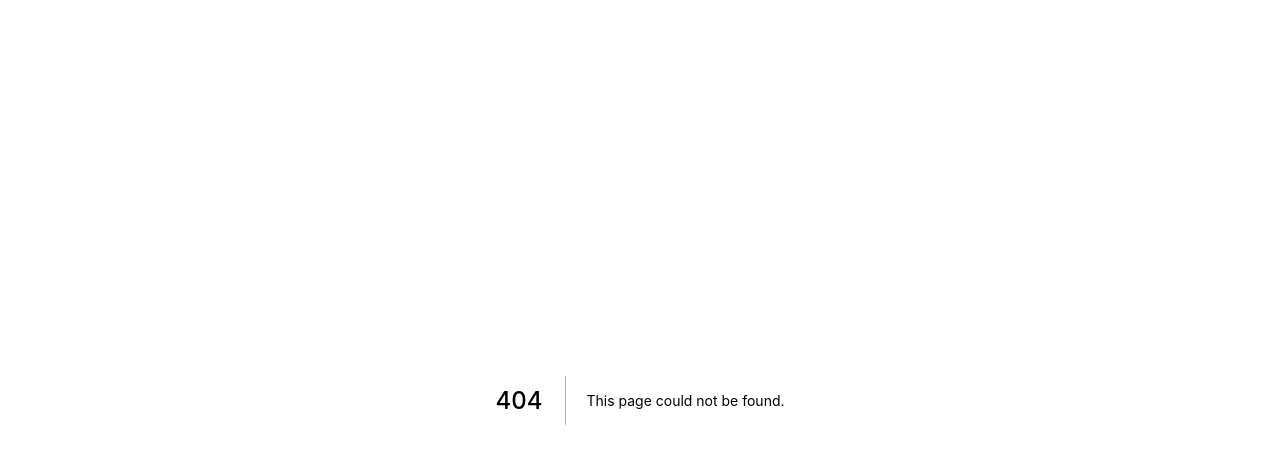
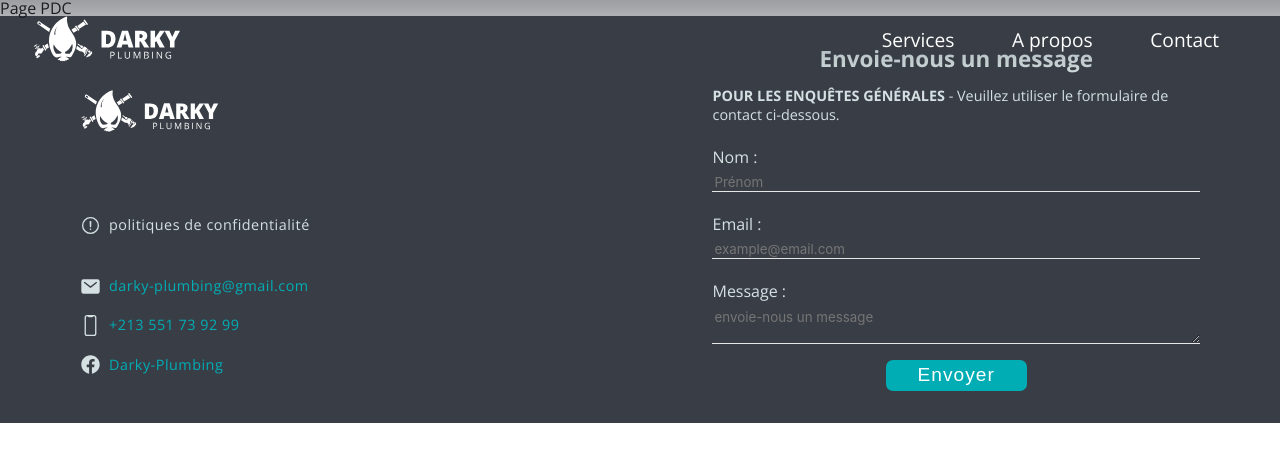
Before and after one commit to sidouxie/Darky-Plumbing, a Next.js app: page /politiques-de-confidentialite in a window 1280 px wide. Before the commit this address had no page. Shown: the top 462 px of the page. Built offline with nearby package versions, Linux system fonts and the light colour scheme.

Commit message:
ajout de la page PDC

```diff
--- /dev/null
+++ b/pages/politiques-de-confidentialite.js
@@ -0,0 +1,8 @@
+import React from "react";
+import Layout from "../components/Layout";
+
+function politiques() {
+  return <Layout>Page PDC</Layout>;
+}
+
+export default politiques;
```
